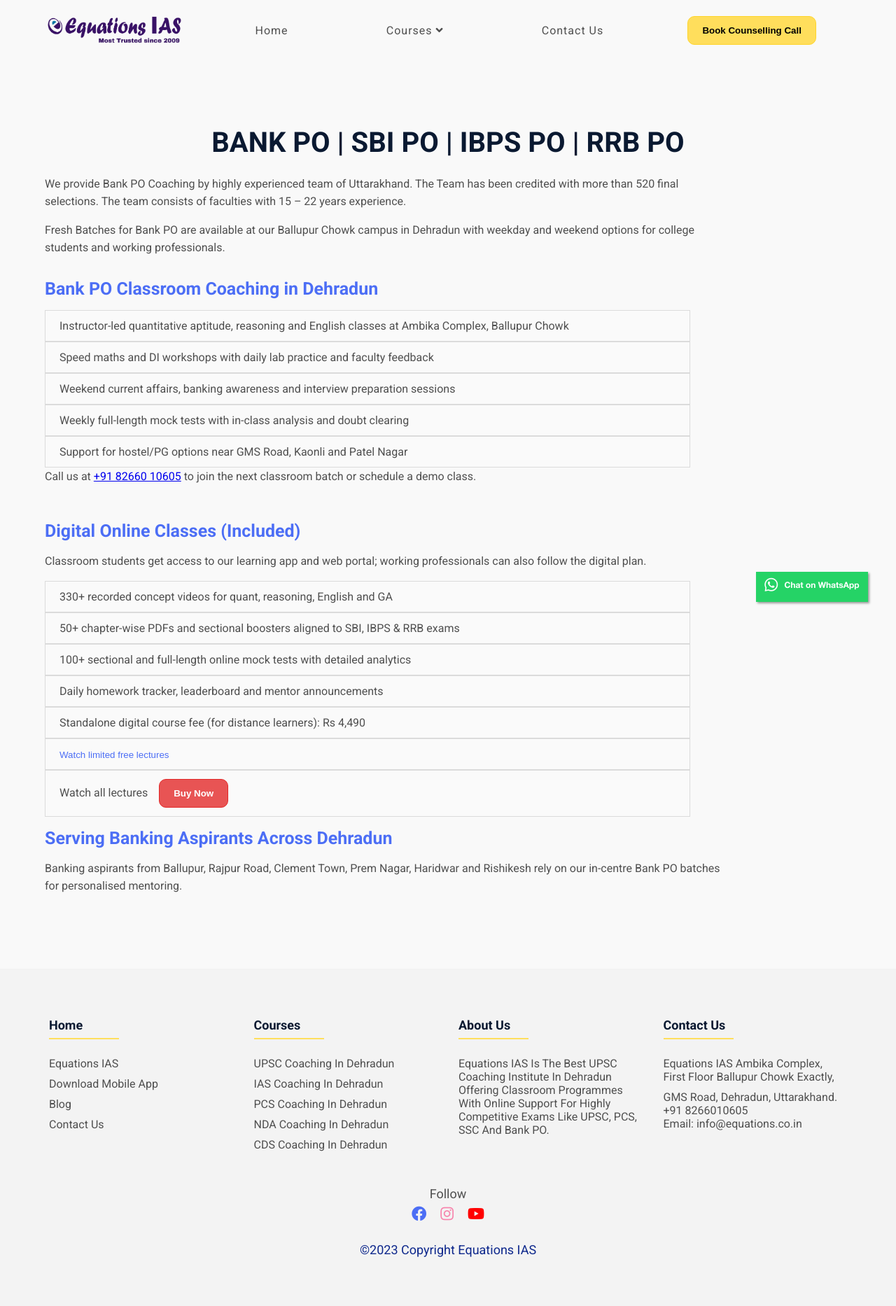
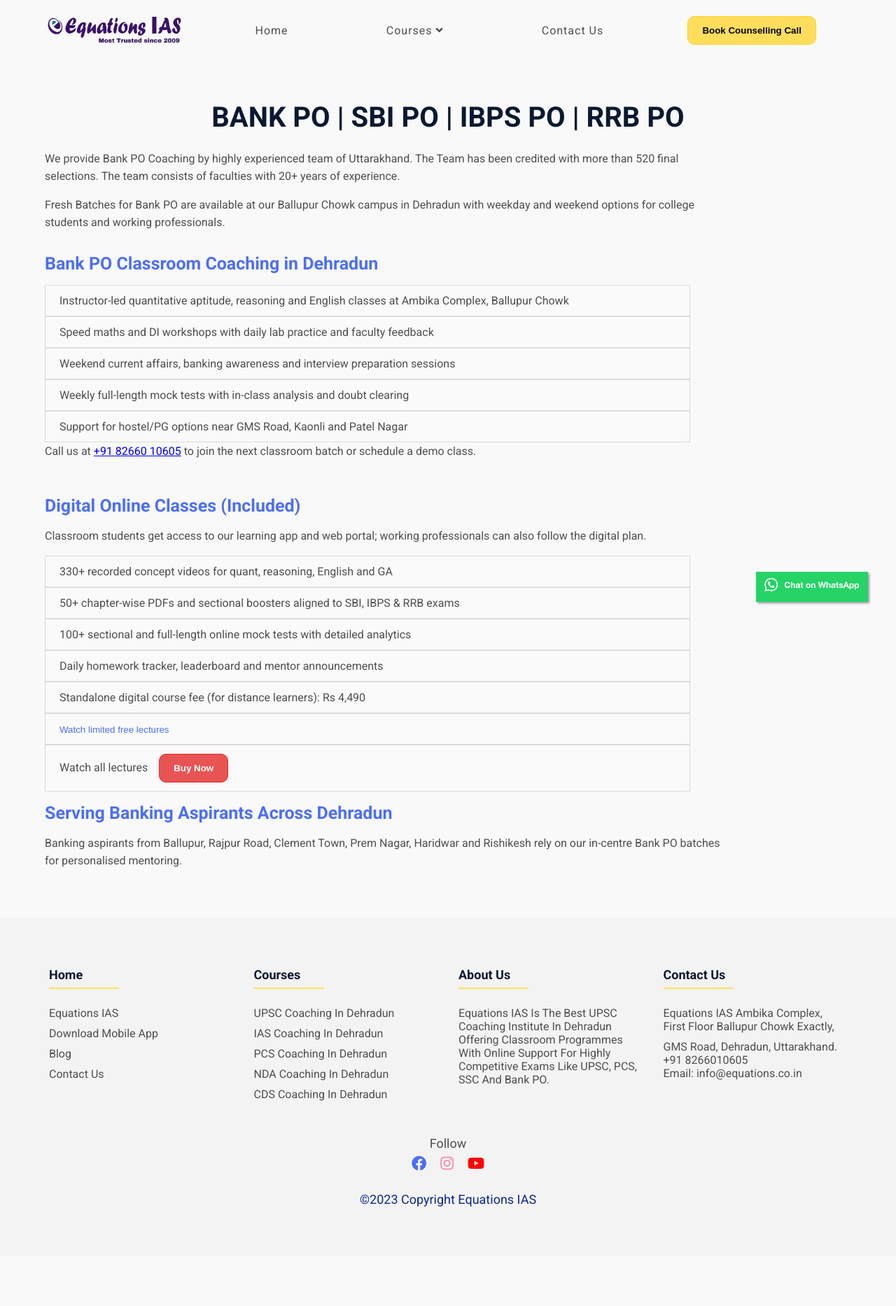
Before and after one commit to EquationsIAS/equations-website, a Jekyll site: the page built from bank-po-coaching-in-dehradun.html, in a window 1280 px wide. Shown: the whole page at 70% size. Built offline with Jekyll 4.4.1, drawn with Linux system fonts in a browser that asks for light colours; after the commit the page ends 1794 px from its top, so only the background shows below that.

Commit message:
improvement

```diff
--- a/bank-po-coaching-in-dehradun.html
+++ b/bank-po-coaching-in-dehradun.html
@@ -43,7 +43,7 @@
 <section class="course-section">
  <div><h1 class="course-h1">BANK PO | SBI PO | IBPS PO | RRB PO</h1></div>
  <div class="course-text-content">
-   <p class="courses-p">We provide Bank PO Coaching by highly experienced team of Uttarakhand. The Team has been credited with more than 520 final selections. The team consists of faculties with 15 – 22 years experience.</p>
+   <p class="courses-p">We provide Bank PO Coaching by highly experienced team of Uttarakhand. The Team has been credited with more than 520 final selections. The team consists of faculties with 20+ years of experience.</p>
      <p class="courses-p">Fresh Batches for Bank PO are available at our Ballupur Chowk campus in Dehradun with weekday and weekend options for college students and working professionals.</p>
 
     <div>
--- a/nda-coaching-in-dehradun.html
+++ b/nda-coaching-in-dehradun.html
@@ -43,7 +43,7 @@
 <section class="course-section">
  <div><h1 class="course-h1">NDA COACHING</h1></div>
  <div class="course-text-content">
-   <p class="courses-p">We provide NDA Coaching by a defence-focused faculty team from Uttarakhand with 15–22 years of classroom and SSB mentoring experience.</p>
+   <p class="courses-p">We provide NDA Coaching by a defence-focused faculty team from Uttarakhand with 20+ years of classroom and SSB mentoring experience.</p>
      <p class="courses-p">Fresh Batches for NDA are available at our Ballupur Chowk centre in Dehradun with school-integrated and repeaters’ schedules.</p>
 
      <div>
--- a/pcs-coaching-in-dehradun.html
+++ b/pcs-coaching-in-dehradun.html
@@ -44,7 +44,7 @@
  <div><h1 class="course-h1">PCS COACHING</h1></div>
  <div class="course-text-content">
    <p class="courses-p">Uttarakhand PCS/PCS Exam is conducted in three stages i.e. Prelims, Mains and Interview.</p>
-   <p class="courses-p">Equations - IAS provides the best guidance and learning for the prestigious government exams focusing UPSC IAS, PCS, SSC and Banking. We provide UPSC Coaching by highly experienced team of Uttarakhand. The team consists of faculties with 15 – 22 years experience.</p>
+   <p class="courses-p">Equations - IAS provides the best guidance and learning for the prestigious government exams focusing UPSC IAS, PCS, SSC and Banking. We provide UPSC Coaching by highly experienced team of Uttarakhand. The team consists of faculties with 20+ years of experience.</p>
      <p class="courses-p">Fresh Batches for UPSC are available.</p>
 
      <div>
--- a/style.css
+++ b/style.css
@@ -1774,7 +1774,7 @@
 .course-section {
     width: 90%;
     margin: 0 auto;
-    padding: 10vh 0;
+    padding: 6vh 0;
 }
 .course-h1{
     font-size: 40px;
--- a/upsc-ias-coaching-in-dehradun.html
+++ b/upsc-ias-coaching-in-dehradun.html
@@ -44,7 +44,7 @@
  <div><h1 class="course-h1">UPSC | IAS | PCS COACHING</h1></div>
  <div class="course-text-content">
    <p class="courses-p">Equations - IAS provides the best guidance and learning for the prestigious government exams focusing UPSC IAS, PCS, SSC and Banking. We provide UPSC Coaching
-     highly experienced team of Uttarakhand. The team consists of faculties with 15 – 22 years experience.</p>
+     highly experienced team of Uttarakhand. The team consists of faculties with 20+ years of experience.</p>
      <p class="courses-p">Fresh Batches for UPSC are available.</p>
 
      <div>
```
Also changed, not shown: index.html (+4 -4 lines).
